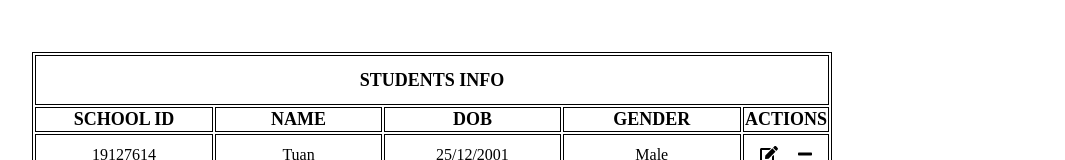
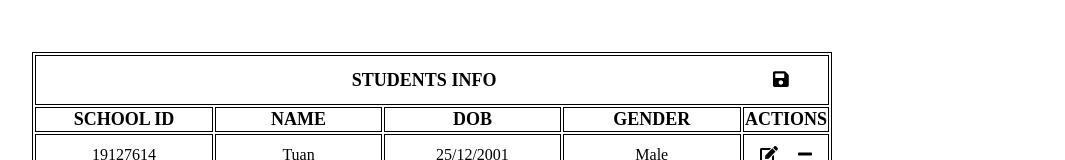
Before and after one commit to team-404-hcmus/QuizMeFE, a React (Create React App) app: page / in a window 1280 px wide. Both pictures are taken after a click on the button "Students Account". Shown: the part 145-305 px from the top of the page, without its empty margins (208-1273 px from the left). Built offline with nearby package versions, Linux system fonts and the light colour scheme.

Commit message:
save btn

```diff
--- a/src/Pages/AdminPage.css
+++ b/src/Pages/AdminPage.css
@@ -40,3 +40,7 @@ td {
     cursor: pointer;
     position: relative;
 }
+.accountSaveBtn{
+    position: relative;
+    left: 35%;
+}
--- a/src/Pages/AdminPage.tsx
+++ b/src/Pages/AdminPage.tsx
@@ -2,7 +2,7 @@ import React, { Component, Fragment, useState } from 'react'
 import "./AdminPage.css"
 import { FontAwesomeIcon } from "@fortawesome/react-fontawesome";
 import myData from './data.json';
-import {  faPlus,faMinus,faEdit,faCheck,faWindowClose  } from "@fortawesome/free-solid-svg-icons";
+import {  faPlus,faMinus,faEdit,faCheck,faWindowClose, faSave } from "@fortawesome/free-solid-svg-icons";
 function AdminPage(props:any){
     const [accounts, setAccounts] = useState(myData );
     const [addNewAccount, setAddNewAccount] = useState({
@@ -99,6 +99,8 @@ function AdminPage(props:any){
                         <tr className="tableName">
                             <th colSpan={5}>
                                 STUDENTS INFO
+                                <FontAwesomeIcon className='accountSaveBtn' icon={faSave}
+                                ></FontAwesomeIcon>
                             </th>
                         </tr>
                         <tr className="headerRow">
```
